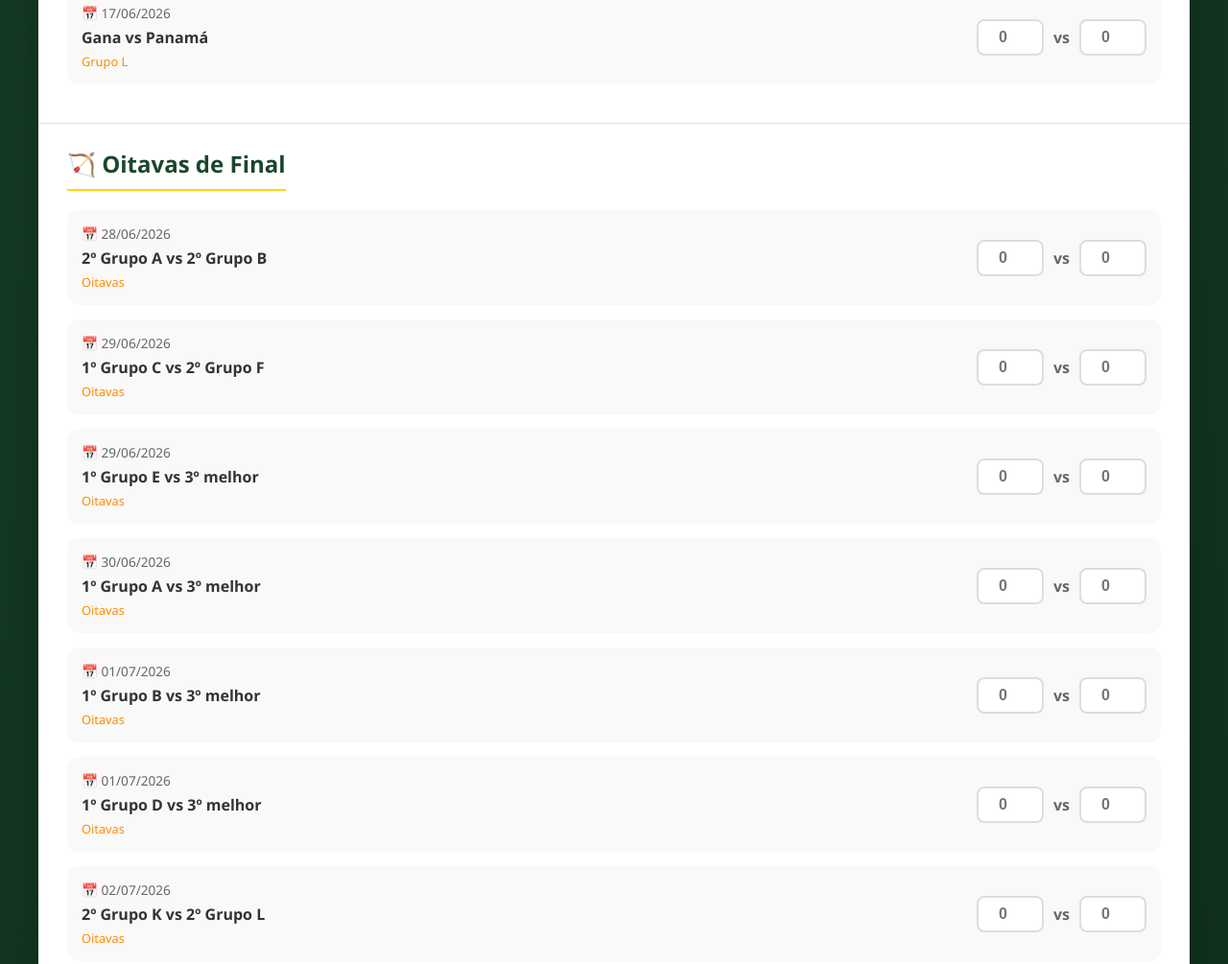
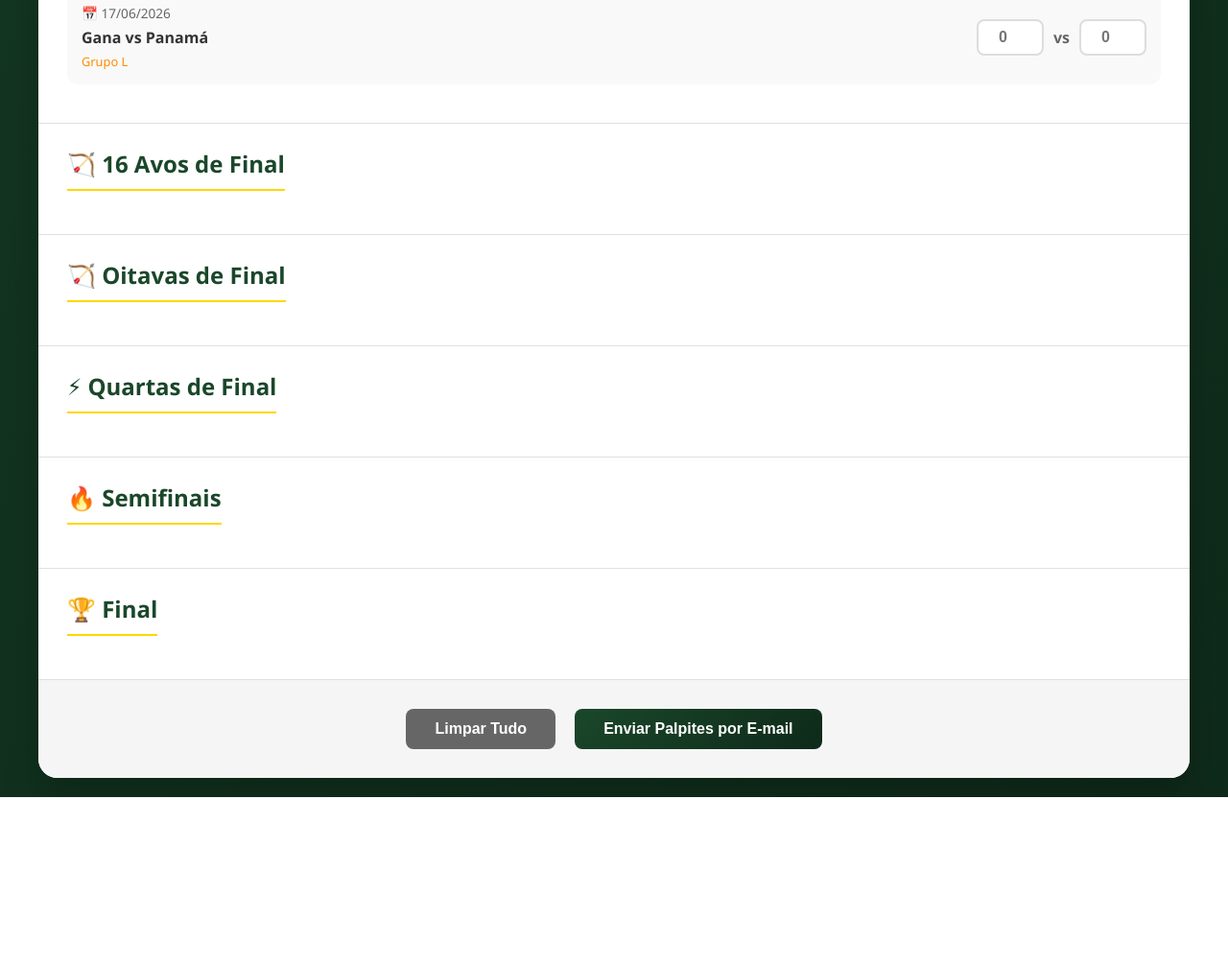
Before and after one commit to vicaescorcio/bolao-2026, a website: page index.html in a window 1280 px wide. Shown: the part 3260-4265 px from the top of the page at 96% size. After the commit the page ends 4091 px from the top, so only its background shows below. Drawn offline with Linux system fonts and the light colour scheme.

Commit message:
add 16 avos de finais

```diff
--- a/index.html
+++ b/index.html
@@ -36,6 +36,10 @@
                 <h2>⚽ Fase de Grupos</h2>
                 <div id="grupos-container"></div>
             </div>
+<div class="form-section">
+    <h2>🏹 16 Avos de Final</h2>
+    <div id="dezesseisAvos-container"></div>
+</div>
 
             <!-- Oitavas de Final -->
             <div class="form-section">
--- a/script.js
+++ b/script.js
@@ -25,6 +25,24 @@ const jogos = {
         { id: 'g22', fase: 'Grupo K', data: '17/06/2026', time1: 'Uzbequistão', time2: 'Colômbia', grupo: 'K' },
         { id: 'g23', fase: 'Grupo L', data: '17/06/2026', time1: 'Inglaterra', time2: 'Croácia', grupo: 'L' },
         { id: 'g24', fase: 'Grupo L', data: '17/06/2026', time1: 'Gana', time2: 'Panamá', grupo: 'L' }
+    ],
+    dezesseisAvos: [
+        { id: '16a1', fase: '16 Avos', data: '28/06/2026', time1: '1º Grupo A', time2: '3º melhor (Grupo C/D/E)' },
+        { id: '16a2', fase: '16 Avos', data: '28/06/2026', time1: '2º Grupo B', time2: '2º Grupo F' },
+        { id: '16a3', fase: '16 Avos', data: '29/06/2026', time1: '1º Grupo C', time2: '3º melhor (Grupo A/B/F/G)' },
+        { id: '16a4', fase: '16 Avos', data: '29/06/2026', time1: '1º Grupo D', time2: '3º melhor (Grupo B/E/H/I)' },
+        { id: '16a5', fase: '16 Avos', data: '29/06/2026', time1: '2º Grupo A', time2: '2º Grupo C' },
+        { id: '16a6', fase: '16 Avos', data: '30/06/2026', time1: '1º Grupo E', time2: '3º melhor (Grupo C/D/F/G)' },
+        { id: '16a7', fase: '16 Avos', data: '30/06/2026', time1: '1º Grupo F', time2: '2º Grupo H' },
+        { id: '16a8', fase: '16 Avos', data: '30/06/2026', time1: '2º Grupo D', time2: '2º Grupo G' },
+        { id: '16a9', fase: '16 Avos', data: '01/07/2026', time1: '1º Grupo G', time2: '3º melhor (Grupo A/D/E/J)' },
+        { id: '16a10', fase: '16 Avos', data: '01/07/2026', time1: '1º Grupo H', time2: '2º Grupo I' },
+        { id: '16a11', fase: '16 Avos', data: '01/07/2026', time1: '2º Grupo E', time2: '2º Grupo J' },
+        { id: '16a12', fase: '16 Avos', data: '02/07/2026', time1: '1º Grupo I', time2: '3º melhor (Grupo E/F/G/H)' },
+        { id: '16a13', fase: '16 Avos', data: '02/07/2026', time1: '1º Grupo J', time2: '2º Grupo K' },
+        { id: '16a14', fase: '16 Avos', data: '02/07/2026', time1: '2º Grupo L', time2: '3º melhor (Grupo I/J/K)' },
+        { id: '16a15', fase: '16 Avos', data: '03/07/2026', time1: '1º Grupo K', time2: '2º Grupo A' },
+        { id: '16a16', fase: '16 Avos', data: '03/07/2026', time1: '1º Grupo L', time2: '3º melhor (Grupo A/B/C/D)' }
     ],
     oitavas: [
         { id: 'o1', fase: 'Oitavas', data: '28/06/2026', time1: '2º Grupo A', time2: '2º Grupo B' },
@@ -55,10 +73,11 @@ const jogos = {
 // Renderizar todos os jogos na tela
 function renderizarJogos() {
     renderizarGrupos();
-    renderizarMataMata('oitavas-container', jogos.oitavas);
-    renderizarMataMata('quartas-container', jogos.quartas);
-    renderizarMataMata('semis-container', jogos.semifinais);
-    renderizarMataMata('final-container', jogos.final);
+//    renderizarMataMata('dezesseisAvos-container', jogos.dezesseisAvos);
+//    renderizarMataMata('oitavas-container', jogos.oitavas);
+//    renderizarMataMata('quartas-container', jogos.quartas);
+//    renderizarMataMata('semis-container', jogos.semifinais);
+//    renderizarMataMata('final-container', jogos.final);
 }
 
 function renderizarGrupos() {
```
